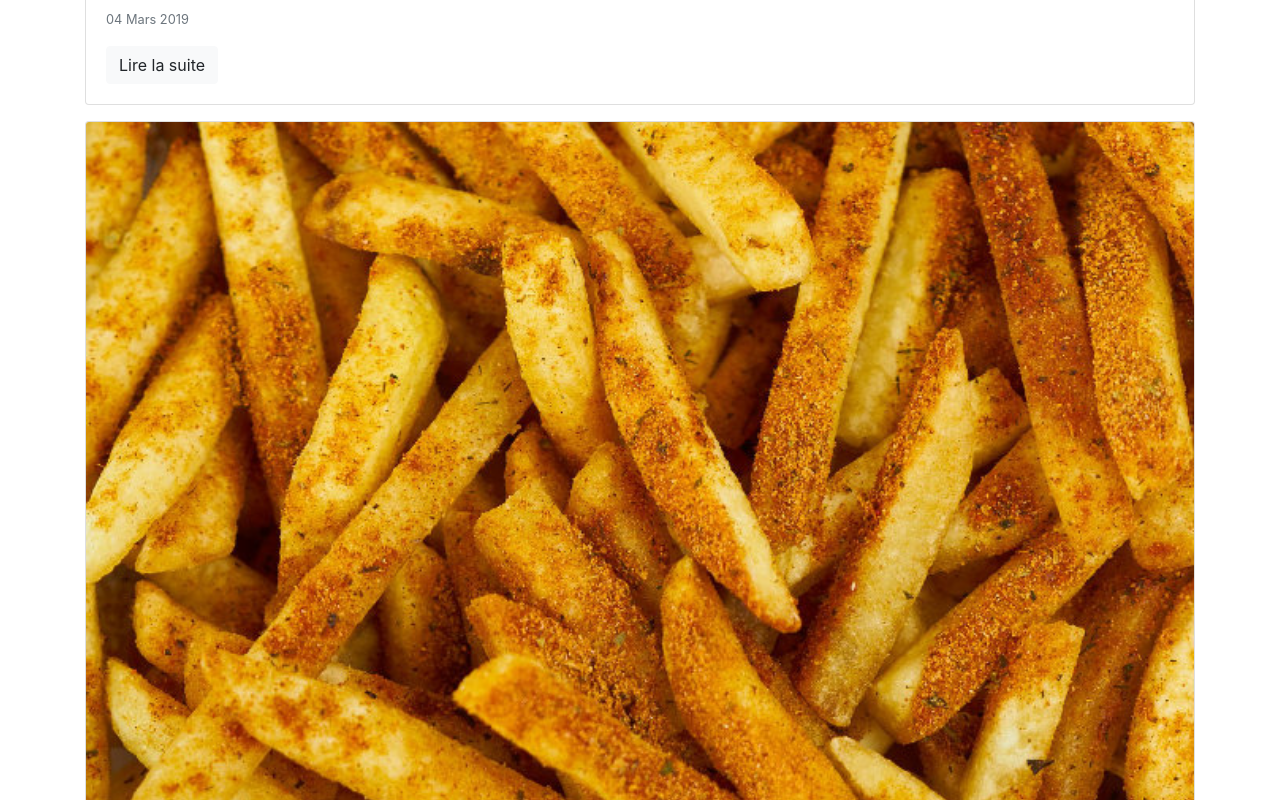
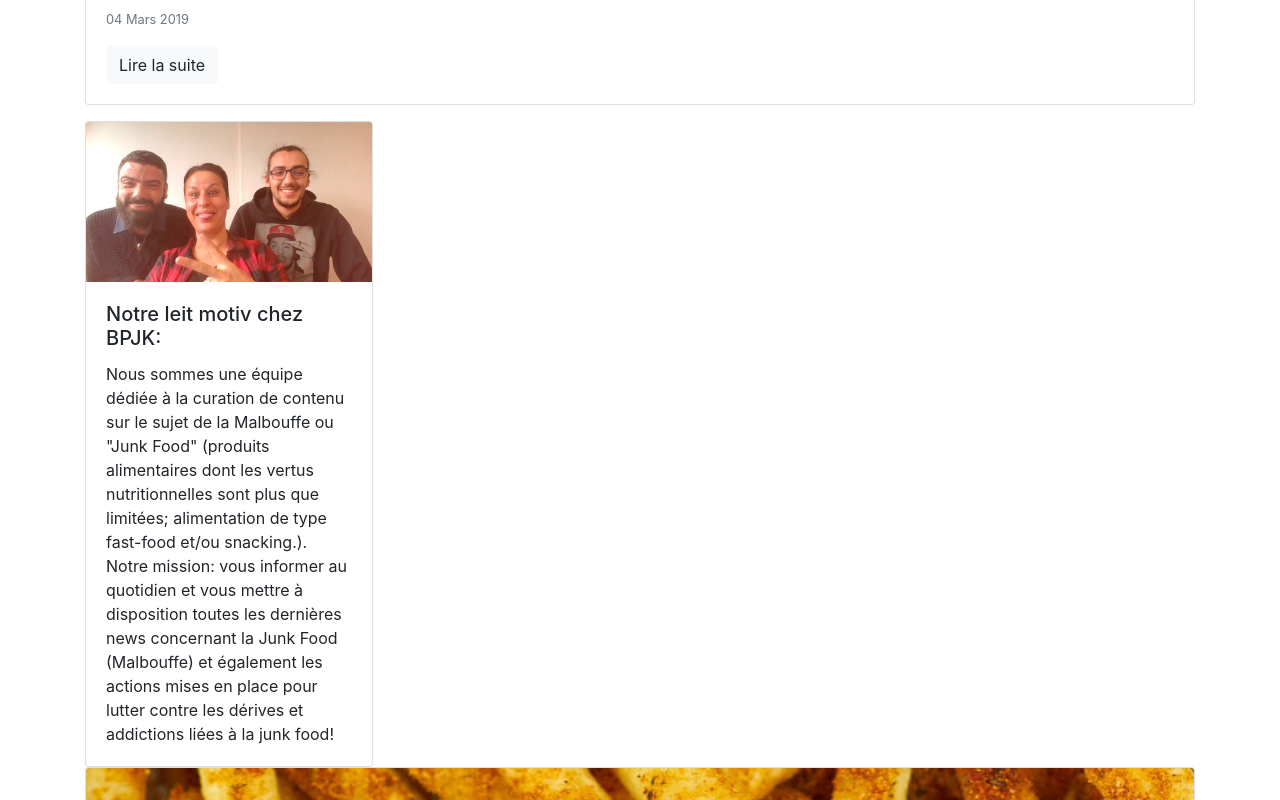
Before and after one commit to stephanevanpe/Projet-Blog, a plain HTML site: page Accueil.html in a window 1280 px wide. Shown: the part 1320-2120 px from the top of the page. Drawn offline with nearby package versions, Linux system fonts and the light colour scheme.

Commit message:
ajout carte a propos-team,nouvelle photo logo

```diff
--- a/Accueil.html
+++ b/Accueil.html
@@ -10,7 +10,7 @@
     <link rel="icon" href="images/BigBurgerPig.jpg" />
     <link rel="stylesheet" href="style.css" />
     <link rel="stylesheet" href="https://use.fontawesome.com/releases/v5.7.2/css/all.css" integrity="sha384-fnmOCqbTlWIlj8LyTjo7mOUStjsKC4pOpQbqyi7RrhN7udi9RwhKkMHpvLbHG9Sr" crossorigin="anonymous">
-    <title>Blog</title>
+    <title>Big Pig Junk Food Blog</title>
 </head>
 
 <body>
@@ -67,14 +67,23 @@
                         <button type="button" href="#" class="btn btn-light">Lire la suite</button>
                     </div>
                 </div>
-                <!--Carte A propos ( txt + 3 photos)-->
+                <!--Carte A propos ( txt + 1 photo)-->
+                <div class="card" style="width: 18rem;">
+                    <img src="images/BigPigJK_Team.jpg" class="card-img-top" alt="Big Pig Junk Food Team">
+                    <div class="card-body">
+                      <h5 class="card-title">Notre leit motiv chez BPJK:</h5>
+                      <p class="card-text">Nous sommes une équipe dédiée à la curation de contenu sur le sujet de la Malbouffe ou "Junk Food" (produits alimentaires dont les vertus nutritionnelles sont plus que limitées; alimentation de type fast-food et/ou snacking.).
+                      </br> Notre mission: vous informer au quotidien et vous mettre à disposition toutes les dernières news concernant la Junk Food (Malbouffe) et également les actions mises en place pour lutter contre les dérives et addictions liées à la junk food!
+                          </p>
+                    </div>
+                  </div>
             </div>
             <div class="container">
                 <div class="card mb-3 ">
                     <img src="images/Malbouffe_fastandgood.jpg" class="card-img-top" alt="...">
                     <div class="card-body">
                         <h5 class="card-title">FAST AND GOOD", LA NOUVELLE TENDANCE DES FAST-FOODS SAINS ET ABORDABLES POUR LUTTER CONTRE LA MALBOUFFE</h5>
-                        <p class="card-text justify-content">This is a wider card with supporting text below as a natural lead-in to additional content.
+                        <p class="card-text justify-content-center">This is a wider card with supporting text below as a natural lead-in to additional content.
                             This content is a little bit longer.</p>
                         <p class="card-text"><small class="text-muted">01 mars 2019</small></p>
                         <button type="button" href="#" class="btn btn-light">Lire la suite</button>
```
Also changed, not shown: images/BigBurgerPig.jpg, images/BigPigJK_Team.jpg (added).
